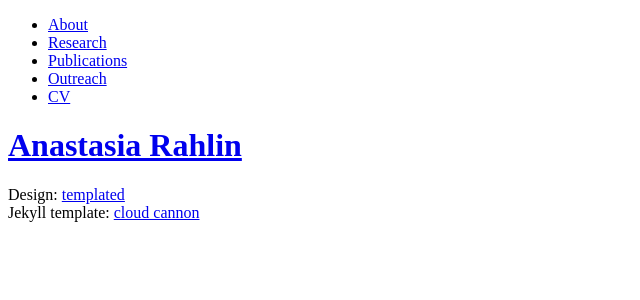
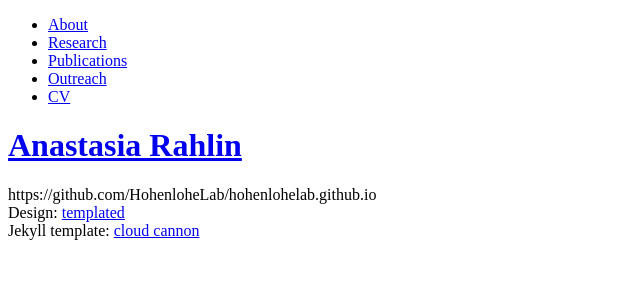
Before and after one commit to anarahlin/anarahlin.github.io, a Jekyll site: the page built from zz_old_index.html, in a window 1280 px wide. Shown: the top 300 px of the page, without its empty margins (0-640 px from the left). Built offline with Jekyll 4.4.1, drawn with Linux system fonts in a browser that asks for light colours; nearby versions of some CDN libraries; comment, search, counter and statistics services are not loaded; part of the change alters nothing that is shown.

Commit message:
Update zz_old_index.html

```diff
--- a/zz_old_index.html
+++ b/zz_old_index.html
@@ -16,3 +16,4 @@ layout: default
     </article>
   {% endfor %}
 </div>
+https://github.com/HohenloheLab/hohenlohelab.github.io
```
